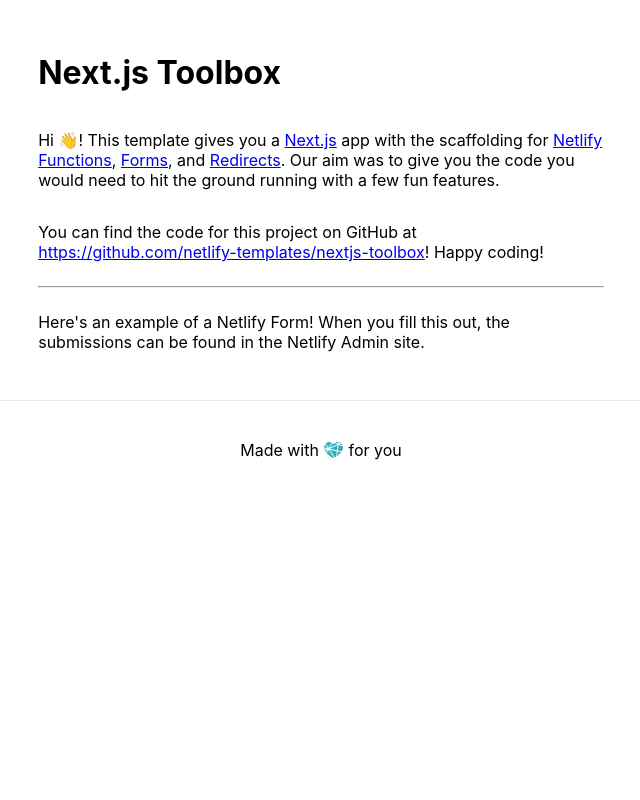
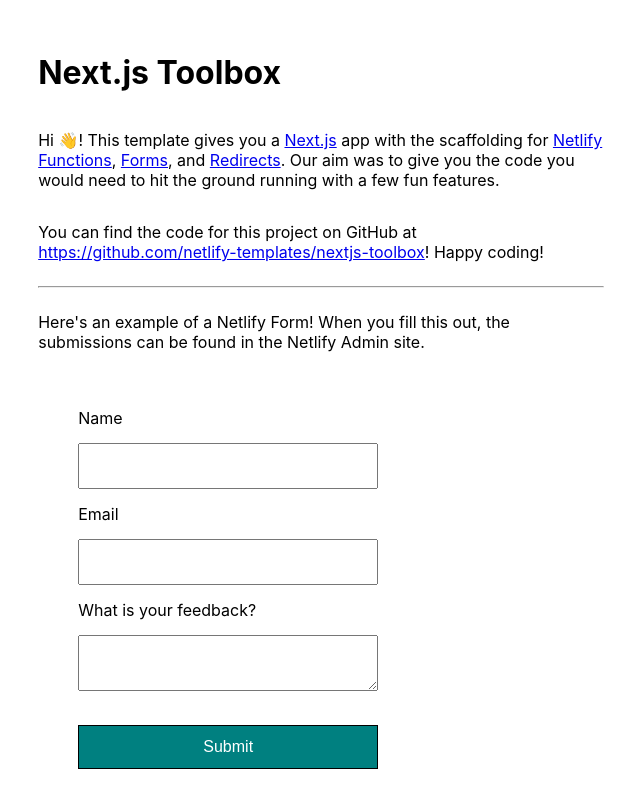
Before and after one commit to taty2010/the-great-taty2010-site, a Next.js app: page / in a window 1280 px wide. Shown: the top 800 px of the page, without its empty margins (319-959 px from the left). Built offline with nearby package versions, Linux system fonts and the light colour scheme; no server answers.

Commit message:
added back form

```diff
--- a/components/FeedbackForm.js
+++ b/components/FeedbackForm.js
@@ -1,9 +1,8 @@
 import styles from './FeedbackForm.module.css'
 
-export default function FeedbackForm({ name }) {
+export default function FeedbackForm() {
   return (
     <>
-      <p>{name}</p>
       <form
         className={styles.form}
         data-netlify="true"
--- a/pages/index.js
+++ b/pages/index.js
@@ -8,7 +8,7 @@
   const[ tv, setTv ] = useState("")
   useEffect(() => {
     setTv(data)
-  }, []);
+  }, [data]);
 
   return (
     <div className="container">
@@ -25,7 +25,7 @@
           submissions can be found in the Netlify Admin site.
           {tv?.name}
         </p>
-        {/* <FeedbackForm name={data.name}/> */}
+        <FeedbackForm />
       </main>
       <Footer />
     </div>
```
